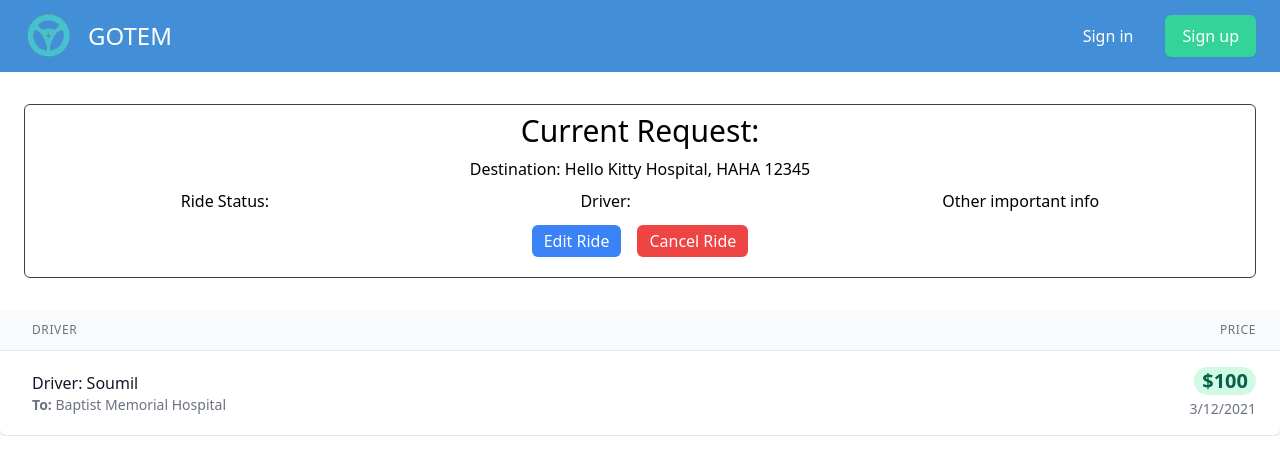
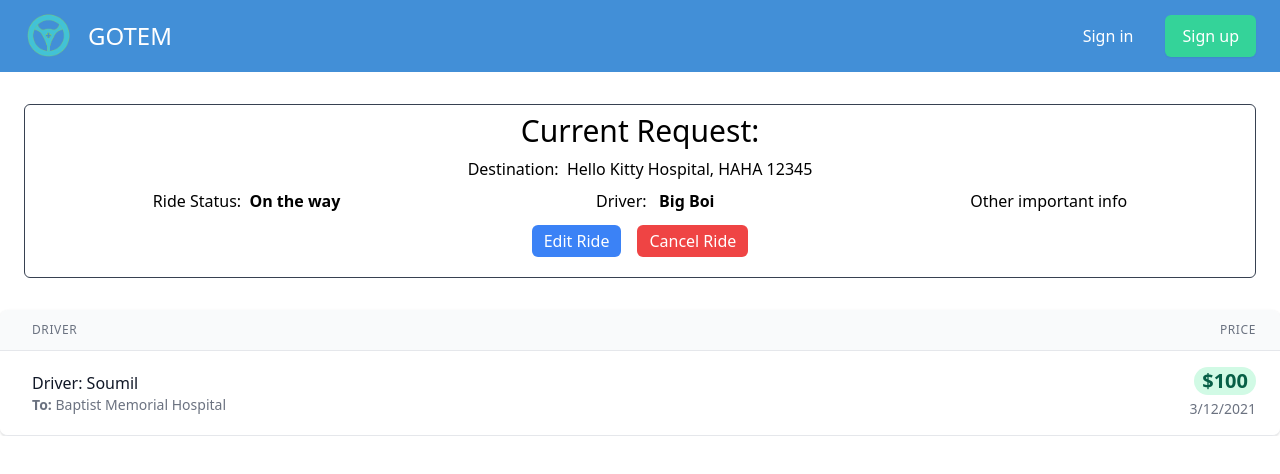
Before and after one commit to soumildatta/gotem, a React (Create React App) app: page / in a window 1280 px wide. Shown: the top 474 px of the page. Built offline with nearby package versions, Linux system fonts and the light colour scheme.

Commit message:
Fix borders on button and current request page

```diff
--- a/src/userDashboard/CurrentRequest.jsx
+++ b/src/userDashboard/CurrentRequest.jsx
@@ -1,19 +1,24 @@
 import React from "react";
 
-const CurrentRequest = () => {
+const CurrentRequest = ({ ride }) => {
   return (
-    <div>
+    <div className="border rounded-md border-gray-700">
       <div className="text-3xl my-2">Current Request:</div>
       <p className="my-2">
-        Destination:{" "}
-        <span className="font-medium">Hello Kitty Hospital, HAHA 12345</span>
+        Destination: &nbsp;
+        <span className="font-medium">{ride.destination}</span>
       </p>
       <div className="flex justify-around">
         <div className="mx-2">
-          <p>Ride Status:</p>
+          <p>
+            Ride Status: &nbsp;
+            <span className="font-semibold">{ride.rideStatus}</span>
+          </p>
         </div>
         <div className="mx-2">
-          <p>Driver:</p>
+          <p>
+            Driver: &nbsp; <span className="font-semibold">{ride.driver}</span>
+          </p>
         </div>
         <div className="mx-2">
           <p>Other important info</p>
--- a/src/userDashboard/RequestRideButton.jsx
+++ b/src/userDashboard/RequestRideButton.jsx
@@ -2,7 +2,7 @@ import React from "react";
 
 const RequestRideButton = () => {
   return (
-    <div className="bg-green-500 hover:bg-green-600 text-white font-semibold text-4xl py-10 cursor-pointer">
+    <div className="select-none rounded-md bg-green-500 hover:bg-green-600 text-white font-semibold text-4xl py-10 cursor-pointer">
       + Request a Ride
     </div>
   );
--- a/src/userDashboard/UserDashboard.jsx
+++ b/src/userDashboard/UserDashboard.jsx
@@ -10,12 +10,16 @@ const UserDashboard = () => {
     destination: "Hello Kitty Hospital, HAHA 12345",
   };
 
-  const ride = true;
+  const ride = Object.keys(currentRequest).length === 0;
 
   return (
     <div>
-      <div className="border rounded-md border-gray-700 my-8 mx-6 text-center">
-        {ride ? <CurrentRequest /> : <RequestRideButton />}
+      <div className="my-8 mx-6 text-center">
+        {!ride ? (
+          <CurrentRequest ride={currentRequest} />
+        ) : (
+          <RequestRideButton />
+        )}
       </div>
 
       {/* <CurrentRequest /> */}
```
